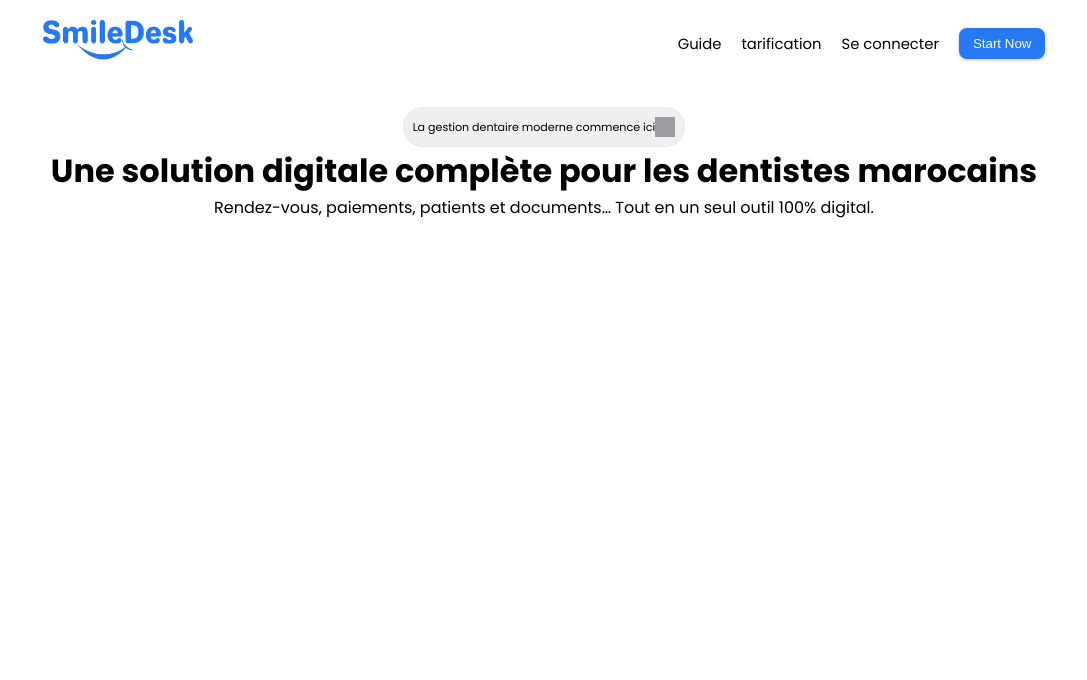
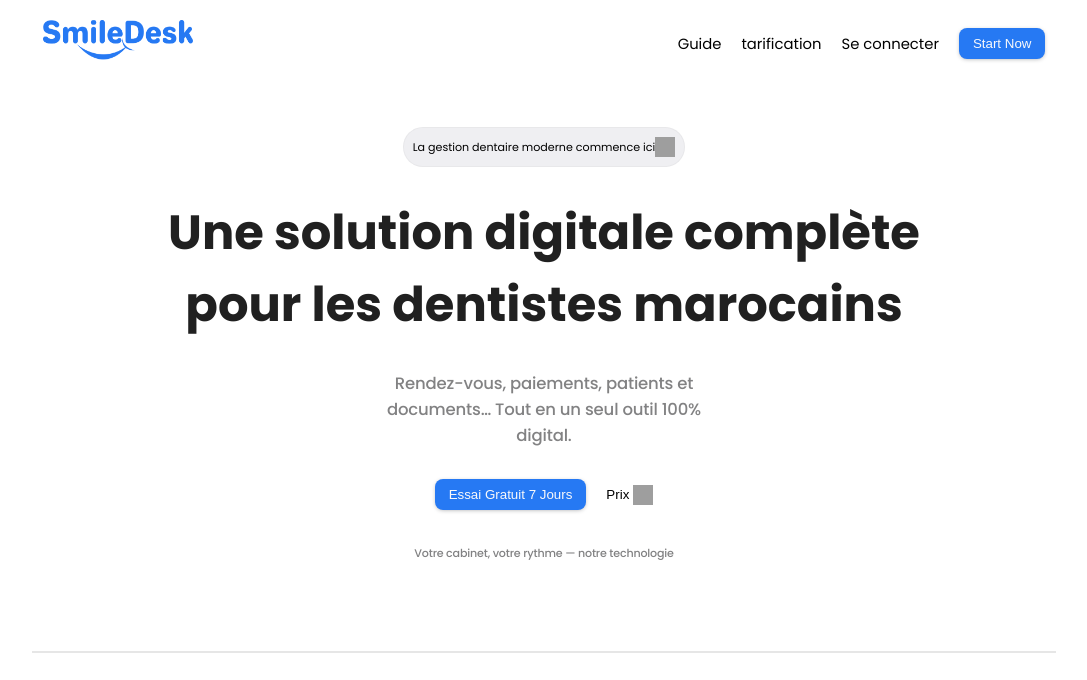
Before and after one commit to hichameait/Fil_Rouge_Projet, a PHP site: page /index-2.php in a window 1280 px wide. Shown: the top 680 px of the page, without its empty margins (96-1183 px from the left). Run offline with PHP 8.4, Linux system fonts and the light colour scheme; grey boxes are pictures that could not be loaded.

Commit message:
finished hero section

```diff
--- a/assets/css/v2.css
+++ b/assets/css/v2.css
@@ -159,11 +159,12 @@ header {
 }
 
 main .hero {
-  margin-top: 20px;
+  margin-top: 40px;
   display: flex;
   flex-direction: column;
   align-items: center;
-  height: 90vh;
+  height: 70vh;
+  gap: 30px;
 }
 
 .header_para {
@@ -176,3 +177,163 @@ main .hero {
   padding: 9px;
   background-color: var(--athens-gray);
 }
+
+#hero-title {
+  text-align: center;
+  width: 60%;
+  font-size: xxx-large;
+  color: var(--eerie-black);
+}
+
+#hero-subtitle {
+  text-align: center;
+  width: 27%;
+  font-size: var(--font-size-xxs);
+  color: var(--gunsmoke);
+  font-size: 16.5px;
+  font-style: normal;
+  font-weight: 500;
+  letter-spacing: -0.18px;
+  line-height: 26px;
+}
+
+.btn-groups {
+  display: flex;
+  flex-direction: row;
+  align-items: center;
+  justify-content: space-around;
+  gap: 20px;
+}
+
+#btn-prix {
+  border: none;
+  background: transparent;
+  display: flex;
+  flex-direction: row;
+  align-items: center;
+  gap: 4px;
+}
+#subtitle-small {
+  text-align: center;
+  /* width: 16%; */
+  color: var(--gunsmoke);
+  font-size: var(--font-size-xxxxs);
+  font-style: normal;
+  font-weight: 500;
+  letter-spacing: -0.18px;
+  line-height: 26px;
+}
+
+#dev_line {
+  border: 1px solid #d7d7d79e;
+  width: 80%;
+  /* height: 9px; */
+  /* background: #00000014; */
+}
+
+@media screen and (max-width: 768px) {
+  main .hero {
+    margin-top: 30px;
+    height: 60vh;
+    gap: 25px;
+  }
+
+  .header_para {
+    padding: 7px;
+    font-size: var(--font-size-xxxxxs);
+  }
+
+  #hero-title {
+    width: 80%;
+    font-size: xx-large;
+  }
+
+  #hero-subtitle {
+    width: 50%;
+    font-size: 14.5px;
+    line-height: 24px;
+  }
+
+  .btn-groups {
+    gap: 15px;
+  }
+
+  #subtitle-small {
+    font-size: var(--font-size-xxxxxs);
+    line-height: 22px;
+  }
+
+  #dev_line {
+    width: 90%;
+  }
+}
+
+@media screen and (max-width: 480px) {
+  main .hero {
+    margin-top: 20px;
+    height: auto;
+    padding: 20px;
+    gap: 20px;
+  }
+
+  .header_para {
+    padding: 6px;
+    font-size: var(--font-size-xxxxxs);
+  }
+
+  #hero-title {
+    width: 100%;
+    font-size: x-large;
+  }
+
+  #hero-subtitle {
+    width: 90%;
+    font-size: 13px;
+    line-height: 22px;
+  }
+
+  .btn-groups {
+    flex-direction: column;
+    width: 100%;
+    gap: 12px;
+  }
+
+  #nav-btn {
+    width: 100%;
+  }
+
+  #btn-prix {
+    width: 100%;
+    justify-content: center;
+  }
+
+  #subtitle-small {
+    width: 100%;
+    text-align: center;
+  }
+
+  #dev_line {
+    width: 95%;
+  }
+}
+
+@media screen and (max-width: 320px) {
+  main .hero {
+    margin-top: 15px;
+    padding: 15px;
+    gap: 15px;
+  }
+
+  .header_para {
+    padding: 5px;
+  }
+
+  #hero-title {
+    font-size: large;
+  }
+
+  #hero-subtitle {
+    font-size: 12px;
+    line-height: 20px;
+  }
+}
--- a/index-2.php
+++ b/index-2.php
@@ -25,15 +25,27 @@
     <main>
         <div class="hero">
             <p class="header_para">
-                La gestion dentaire moderne commence ici <img src="https://cdn.animaapp.com/projects/683cb56bcb1fa081be2f8b2c/releases/683cb689aa63b0519c365b09/img/component-1-3.svg" alt="" width="20px" height="20px">
+                La gestion dentaire moderne commence ici <img
+                    src="https://cdn.animaapp.com/projects/683cb56bcb1fa081be2f8b2c/releases/683cb689aa63b0519c365b09/img/component-1-3.svg"
+                    alt="" width="20px" height="20px">
             </p>
             <h1 id="hero-title">Une solution digitale complète
-pour les dentistes marocains</h1>
+                pour les dentistes marocains</h1>
             <p id="hero-subtitle">Rendez-vous, paiements, patients et documents…
-Tout en un seul outil 100% digital.</p>
-
+                Tout en un seul outil 100% digital.</p>
+            <div class="btn-groups">
+                <button id="nav-btn" >Essai Gratuit 7 Jours</button>
+                <button id="btn-prix" >Prix <img
+                    src="https://cdn.animaapp.com/projects/683cb56bcb1fa081be2f8b2c/releases/683cb689aa63b0519c365b09/img/component-1-3.svg"
+                    alt="" width="20px" height="20px"></button>
+            </div>
+            <p id="subtitle-small">Votre cabinet, votre rythme — notre technologie</p>
+            <br>
+            <hr id="dev_line">
+            <img src="./assets/dash.svg" alt="" srcset="">
         </div>
     </main>
+
 </body>
 
 </html>
```
Also changed, not shown: assets/dash.svg (added).
